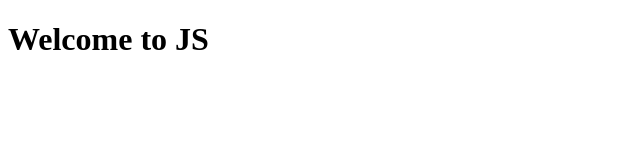
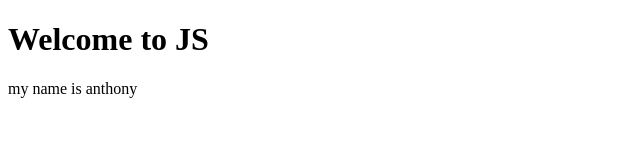
Before and after one commit to karankiroula/Git-Learning, a plain HTML site: page index.html in a window 1280 px wide. Shown: the whole page, without its empty margins (0-640 px from the left). Drawn offline with Linux system fonts and the light colour scheme.

Commit message:
Update: few changes in index.html

```diff
--- a/index.html
+++ b/index.html
@@ -1,11 +1,19 @@
 <!DOCTYPE html>
 <html lang="en">
+
 <head>
     <meta charset="UTF-8">
     <meta name="viewport" content="width=device-width, initial-scale=1.0">
     <title>Document</title>
 </head>
+
 <body>
     <h1>Welcome to JS</h1>
+
+
+
+
+    my name is anthony
 </body>
+
 </html>
```
